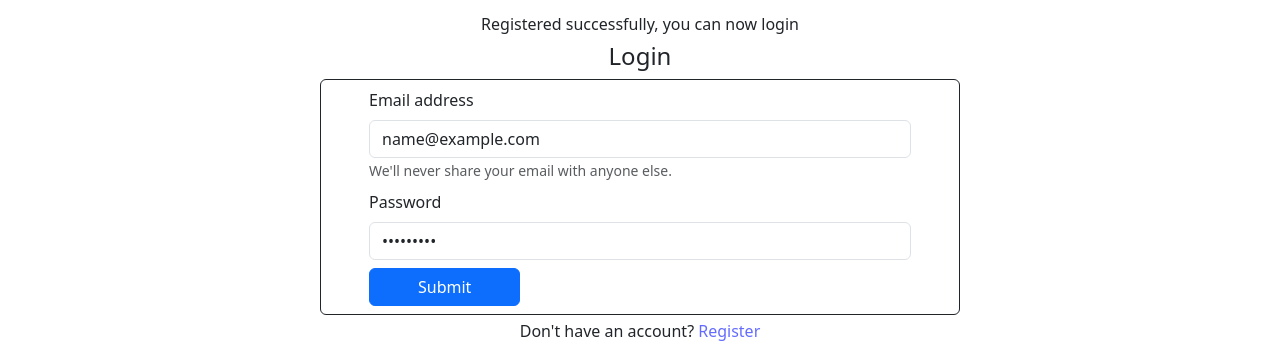
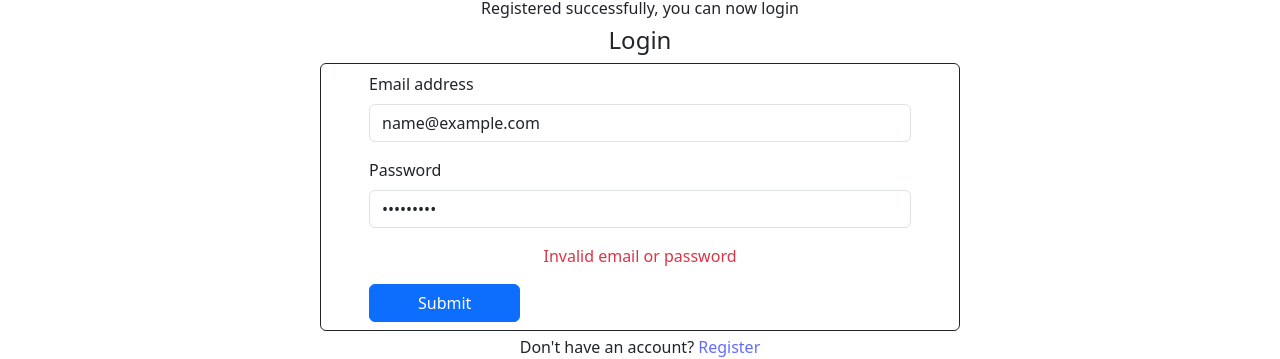
Before and after one commit to danutnanu/RoleBasedAccessControl, a React (Vite) app: page /login in a window 1280 px wide. Both pictures are taken after typing "name@example.com", "Sample123" into the empty fields and a click on the button "Submit". Shown: the part 237-596 px from the top of the page. Built offline with nearby package versions, Linux system fonts and the light colour scheme.

Commit message:
Implement user login functionality in Login component
- Add email and password validation against local storage data
- Display error message for invalid login attempts
- Update form to use controlled inputs with React state

```diff
--- a/src/components/pages/Login.jsx
+++ b/src/components/pages/Login.jsx
@@ -1,29 +1,57 @@
+import React, { useState } from 'react';
 import Button from 'react-bootstrap/Button';
 import Form from 'react-bootstrap/Form';
+import { getUsers } from '../../utils/userStorage';
 
 function Login() {
+  const [email, setEmail] = useState('');
+  const [password, setPassword] = useState('');
+  const [errorMessage, setErrorMessage] = useState('');
+
   const handleSubmit = (event) => {
     event.preventDefault();
-    let email = event.target.elements[0].value;
-    let password = event.target.elements[1].value;
-    console.log({email, password});
+
+    const users = getUsers();
+    const user = users.find(u => u.email === email && u.password === password);
+
+    if (user) {
+      console.log('Login successful', user);
+      setErrorMessage('');
+      localStorage.setItem('currentUser', JSON.stringify(user));
+      // Here you would typically set the user as logged in and redirect
+    } else {
+      console.log('Login failed');
+      setErrorMessage('Invalid email or password');
+    }
   };
+
   return (
     <>
       <p className='h4 text-center'>Login</p>
       <Form onSubmit={handleSubmit} className="w-50 mx-auto mb-1 border border-dark rounded">
-        <Form.Group className="my-2 px-5" controlId="formBasicEmail">
+        <Form.Group className="mb-3 mx-5 mt-2" controlId="email">
           <Form.Label>Email address</Form.Label>
-          <Form.Control type="email" placeholder="Enter email" />
-          <Form.Text className="text-muted">
-            We'll never share your email with anyone else.
-          </Form.Text>
+          <Form.Control
+            type="email"
+            placeholder="Enter email"
+            value={email}
+            onChange={(e) => setEmail(e.target.value)}
+            required
+          />
         </Form.Group>
 
-        <Form.Group className="mb-2 px-5" controlId="formBasicPassword">
+        <Form.Group className="mb-3 mx-5" controlId="password">
           <Form.Label>Password</Form.Label>
-          <Form.Control type="password" placeholder="Password" />
+          <Form.Control
+            type="password"
+            placeholder="Password"
+            value={password}
+            onChange={(e) => setPassword(e.target.value)}
+            required
+          />
         </Form.Group>
+
+        {errorMessage && <p className="text-danger text-center">{errorMessage}</p>}
 
         <Button className='mx-5 mb-2 px-5' variant="primary" type="submit">
           Submit
```
